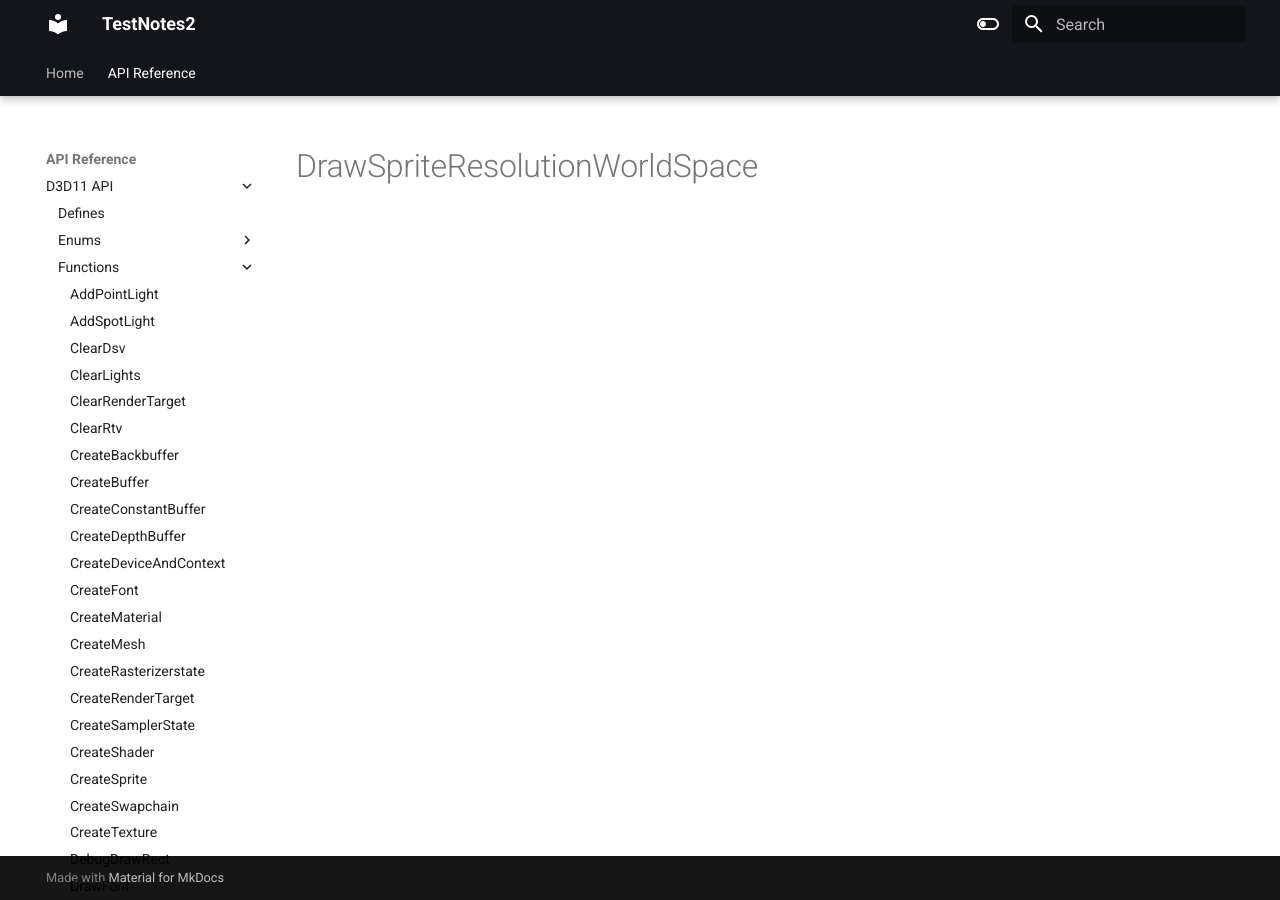
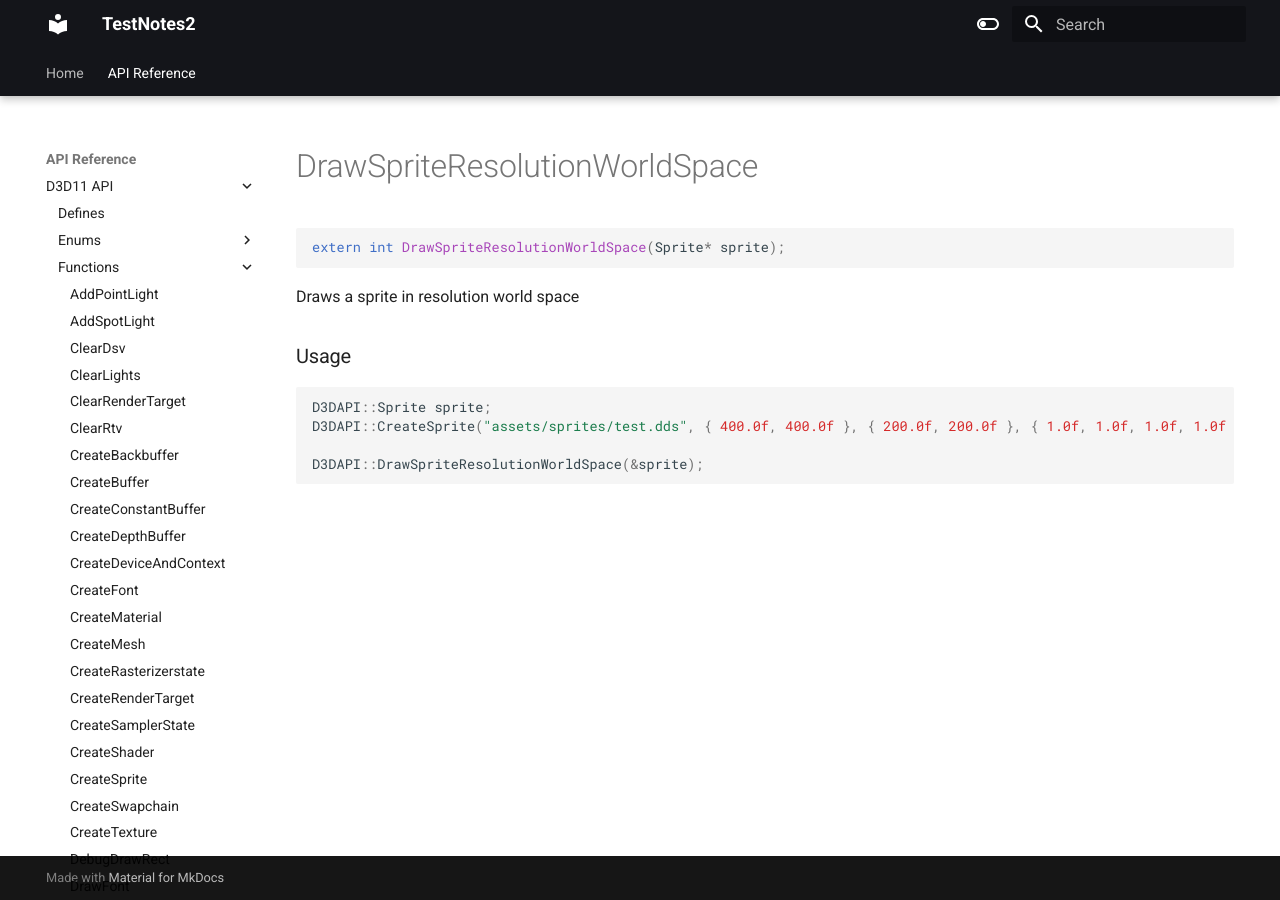
Before and after one commit to erichederstedt/TempEngineDocs, an MkDocs documentation site: the page built from docs/API Reference/D3D11 API/Functions/DrawSpriteResolutionWorldSpace.md, in a window 1280 px wide. Built offline with MkDocs 1.6.1 and Material for MkDocs 9.7.7, drawn with Linux system fonts in a browser that asks for light colours.

Commit message:
PUSH NOTE : DrawSpriteResolutionWorldSpace.md

````diff
--- a/docs/API Reference/D3D11 API/Functions/DrawSpriteResolutionWorldSpace.md
+++ b/docs/API Reference/D3D11 API/Functions/DrawSpriteResolutionWorldSpace.md
@@ -1 +1,16 @@
 # DrawSpriteResolutionWorldSpace
+
+```c++
+extern int DrawSpriteResolutionWorldSpace(Sprite* sprite);
+```
+
+Draws a sprite in resolution world space
+
+
+### Usage
+```c++
+D3DAPI::Sprite sprite;
+D3DAPI::CreateSprite("assets/sprites/test.dds", { 400.0f, 400.0f }, { 200.0f, 200.0f }, { 1.0f, 1.0f, 1.0f, 1.0f }, &sprite);
+
+D3DAPI::DrawSpriteResolutionWorldSpace(&sprite);
+```
````
